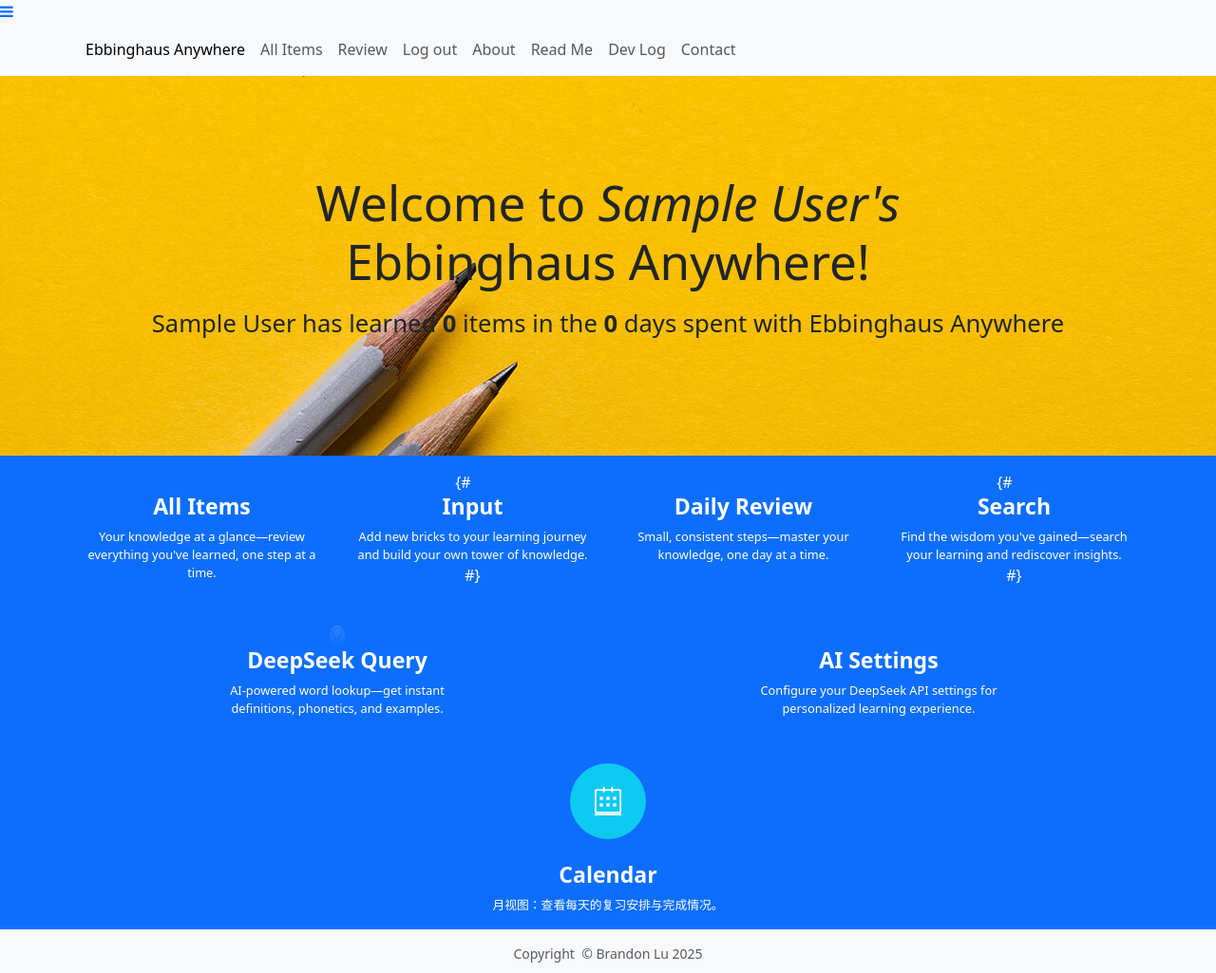
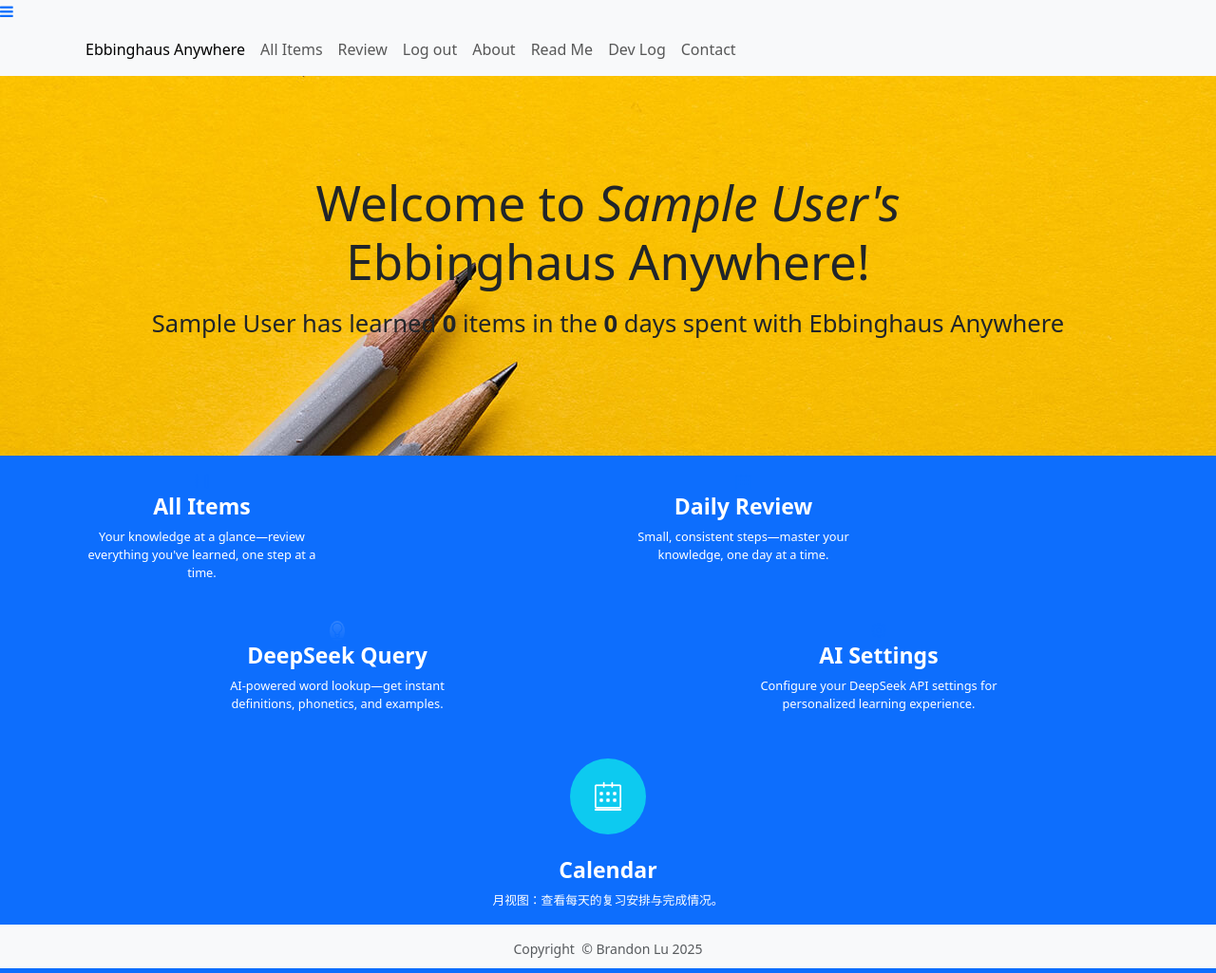
Before and after one commit to myGitToy/EbbinghausAnywhere, a Django app: page / in a window 1280 px wide. Shown: the whole page at 95% size. Run offline with Django 4.2, Linux system fonts and the light colour scheme; the visitor is signed in with stand-in values (Sample User, id 1); data that the repository does not hold is empty; some libraries are stand-ins or nearby versions.

Commit message:
调整测试版界面，隐藏部分功能入口，保留路由与页面，未来可以迅速恢复

```diff
--- a/EAW/templates/home_logged_in.html
+++ b/EAW/templates/home_logged_in.html
@@ -29,12 +29,11 @@
                 <p class="service-text mb-0 text-faded">Your knowledge at a glance—review everything you've learned, one step at a time.</p>
             </div>
             <div class="col-6 col-md-3 mb-4">
-                {# 注：测试版隐藏入口 - Input，保留路由与页面功能不变。要恢复：删除本注释块。 #}
-                {#
+                {% comment %} 注：测试版隐藏入口 - Input，保留路由与页面功能不变。要恢复：删除本注释块。
                 <a class="mx-auto service-icon rounded-circle mb-3" href="{% url 'input-view' %}"><i class="icon-pencil"></i></a>
                 <h4 class="service-title"><strong>Input</strong></h4>
                 <p class="service-text mb-0 text-faded">Add new bricks to your learning journey and build your own tower of knowledge.</p>
-                #}
+                {% endcomment %}
             </div>
             <div class="col-6 col-md-3 mb-4">
                 <a class="mx-auto service-icon rounded-circle mb-3" href="{% url 'review-home' %}"><i class="icon-calendar"></i></a>
@@ -42,12 +41,11 @@
                 <p class="service-text mb-0 text-faded">Small, consistent steps—master your knowledge, one day at a time.</p>
             </div>
             <div class="col-6 col-md-3 mb-4">
-                {# 注：测试版隐藏入口 - Search，保留路由与页面功能不变。要恢复：删除本注释块。 #}
-                {#
+                {% comment %} 注：测试版隐藏入口 - Search，保留路由与页面功能不变。要恢复：删除本注释块。
                 <a class="mx-auto service-icon rounded-circle mb-3" href="{% url 'search' %}"><i class="icon-magnifier"></i></a>
                 <h4 class="service-title"><strong>Search</strong></h4>
                 <p class="service-text mb-0 text-faded">Find the wisdom you've gained—search your learning and rediscover insights.</p>
-                #}
+                {% endcomment %}
             </div>
         </div>
 
```
